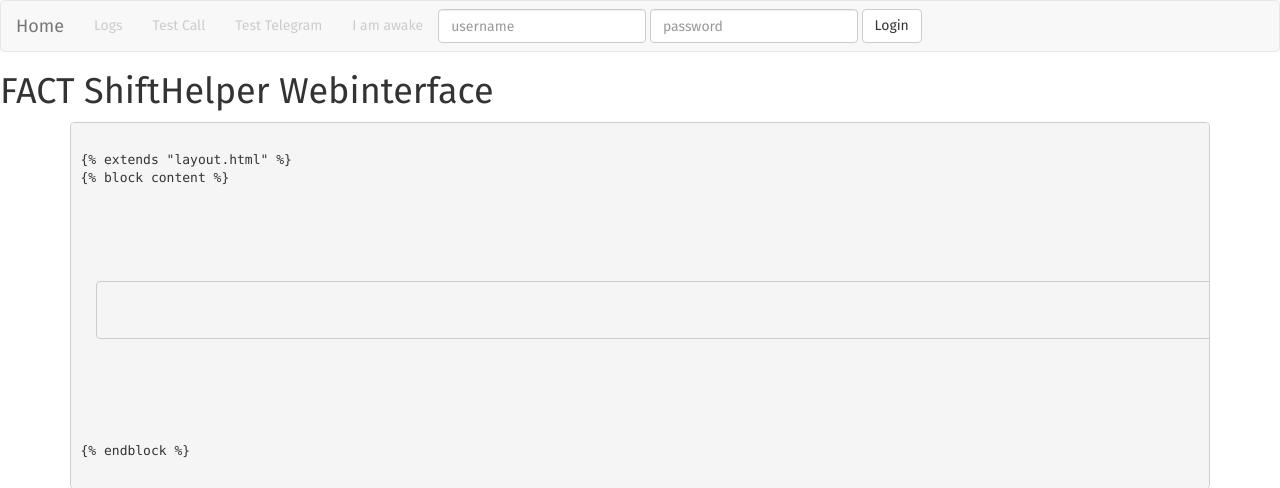
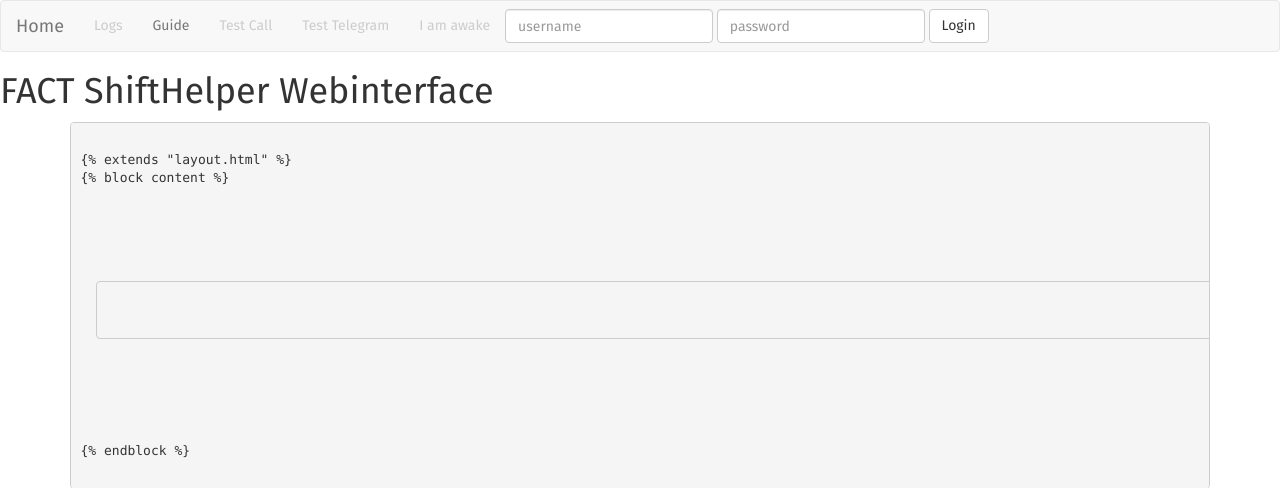
Before and after one commit to fact-project/shifthelper_webinterface, a Python web app: template shifthelper_webinterface/templates/log.html in a window 1280 px wide. Shown: the top 488 px of the page. Run offline with Jinja, Linux system fonts and the light colour scheme; the template is opened without the code that fills it, so the values that code supplies are empty.

Commit message:
Add link to the nightshift guide

```diff
--- a/shifthelper_webinterface/templates/layout.html
+++ b/shifthelper_webinterface/templates/layout.html
@@ -18,6 +18,7 @@
             {% if not current_user.is_authenticated %}
             <ul class="nav navbar-nav">
               <li class="disabled"><a href="#">Logs</a></li>
+              <li><a href="https://fact-project.org/nightshift_guide" target="_blank">Guide</a></li>
               <li class="disabled"><a href="#">Test Call</a></li>
               <li class="disabled"><a href="#">Test Telegram</a></li>
               <li class="disabled"><a href="#">I am awake</a></li>
@@ -32,6 +33,7 @@
             {% else %}
             <ul class="nav navbar-nav">
               <li><a href="/log">Logs</a></li>
+              <li><a href="https://fact-project.org/nightshift_guide" target="_blank">Guide</a></li>
               <li><a href="/testCall">Test Call</a></li>
               <li><a href="/testTelegram">Test Telegram</a></li>
               <li>
```
